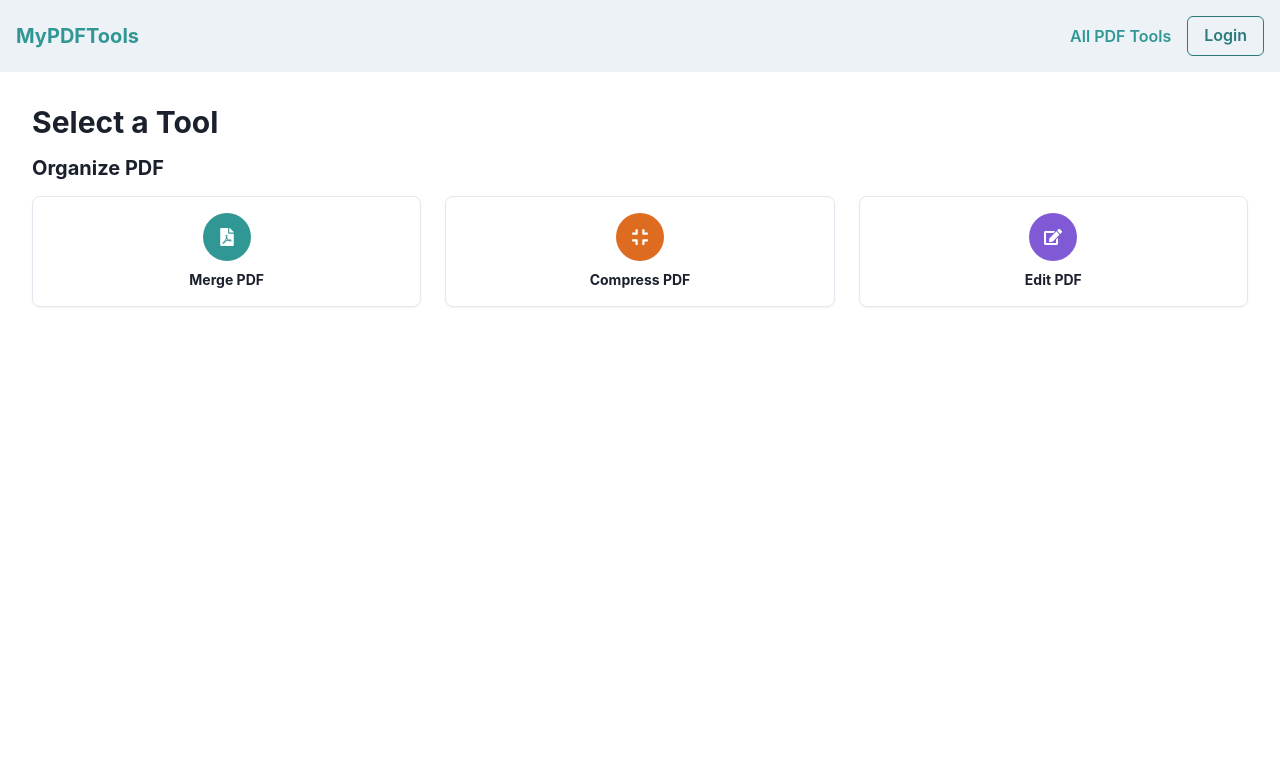
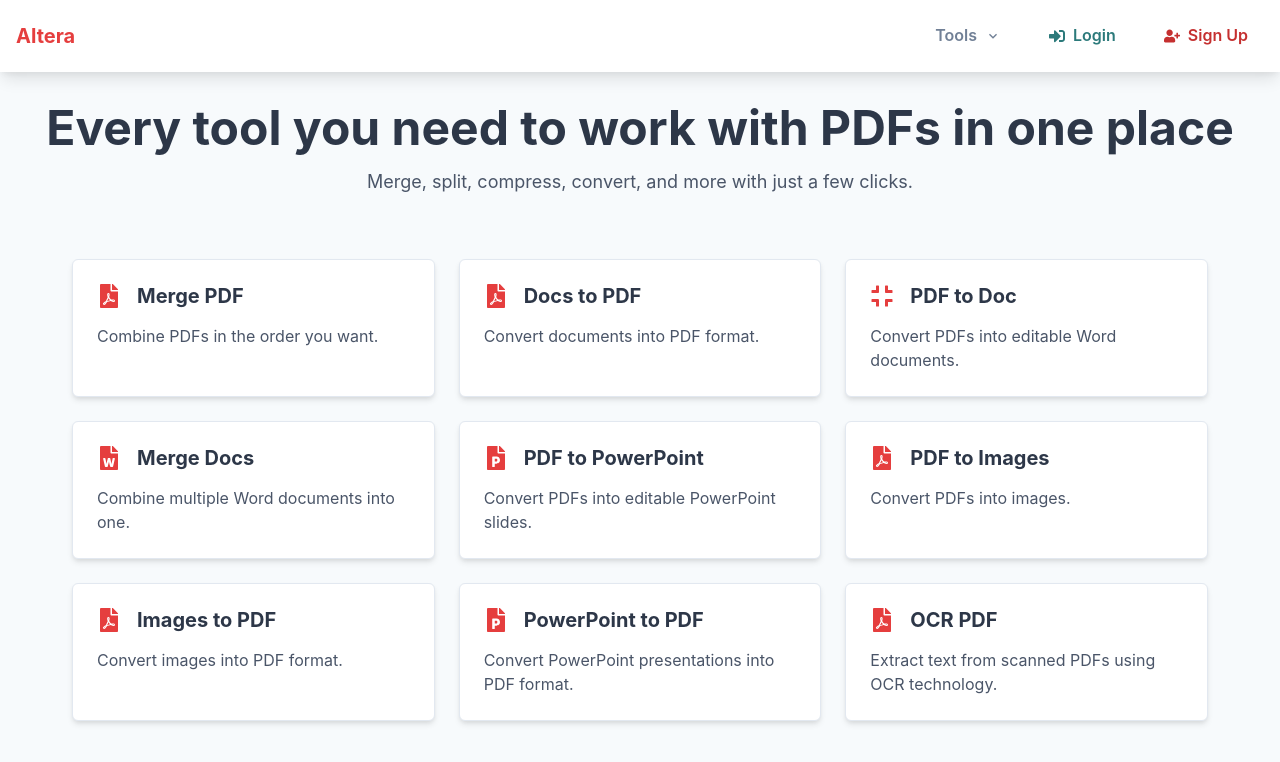
Before and after one commit to iesxz-c/Altera, a React (Vite) app in the folder Client/Altera/: page / in a window 1280 px wide. Shown: the top 762 px of the page. Built offline with nearby package versions, Linux system fonts and the light colour scheme.

Commit message:
"Added @chakra-ui/icons dependency, updated Home component with new layout and features, and refactored code to use Chakra UI components"

```diff
--- a/Client/Altera/package.json
+++ b/Client/Altera/package.json
@@ -10,6 +10,7 @@
     "preview": "vite preview"
   },
   "dependencies": {
+    "@chakra-ui/icons": "^2.2.4",
     "@chakra-ui/react": "^2.10.3",
     "@emotion/react": "^11.13.3",
     "@emotion/styled": "^11.13.0",
--- a/Client/Altera/src/components/Home.jsx
+++ b/Client/Altera/src/components/Home.jsx
@@ -1,123 +1,139 @@
-import React from 'react';
 import {
   Box,
   Flex,
+  Text,
   Heading,
-  Spacer,
-  Button,
-  HStack,
-  VStack,
   Grid,
   GridItem,
-  IconButton,
-  Text,
+  Button,
+  Icon,
+  Menu,
+  MenuButton,
+  MenuList,
+  MenuItem,
 } from '@chakra-ui/react';
-import { FaFilePdf, FaCompress, FaEdit } from 'react-icons/fa';
+import { useState } from 'react';
+import { FaFilePdf, FaCompress, FaFileWord, FaFilePowerpoint } from 'react-icons/fa';
+import { FaSignInAlt, FaUserPlus } from 'react-icons/fa';
+import { ChevronDownIcon } from '@chakra-ui/icons';
+import { useNavigate } from 'react-router-dom';
 
-const Home = () => {
+const tools = [
+  { name: 'Merge PDF', description: 'Combine PDFs in the order you want.', icon: FaFilePdf, path: '/merge-pdf' },
+  { name: 'Docs to PDF', description: 'Convert documents into PDF format.', icon: FaFilePdf, path: '/docs-to-pdf' },
+  { name: 'PDF to Doc', description: 'Convert PDFs into editable Word documents.', icon: FaCompress, path: '/pdf-to-doc' },
+  { name: 'Merge Docs', description: 'Combine multiple Word documents into one.', icon: FaFileWord, path: '/merge-docs' },
+  { name: 'PDF to PowerPoint', description: 'Convert PDFs into editable PowerPoint slides.', icon: FaFilePowerpoint, path: '/pdf-to-powerpoint' },
+  { name: 'PDF to Images', description: 'Convert PDFs into images.', icon: FaFilePdf, path: '/pdf-to-images' },
+  { name: 'Images to PDF', description: 'Convert images into PDF format.', icon: FaFilePdf, path: '/images-to-pdf' },
+  { name: 'PowerPoint to PDF', description: 'Convert PowerPoint presentations into PDF format.', icon: FaFilePowerpoint, path: '/powerpoint-to-pdf' },
+  { name: 'OCR PDF', description: 'Extract text from scanned PDFs using OCR technology.', icon: FaFilePdf, path: '/ocr-pdf' },
+];
+
+const App = () => {
+  const [isOpen, setIsOpen] = useState(false);
+  const navigate = useNavigate();
+
+  const handleNavigation = (path) => {
+    navigate(path);
+  };
+
   return (
-    <Box>
-      {/* Header */}
-      <Flex bg="gray.100" p={4} align="center">
-        <Heading size="md" color="teal.500">
-          MyPDFTools
-        </Heading>
-        <Spacer />
-        <HStack spacing={4}>
-          <Button variant="link" color="teal.500">
-            All PDF Tools
-          </Button>
-          <Button variant="outline" colorScheme="teal">
+    <Box bg="gray.50" minH="100vh">
+
+      <Flex as="header" justify="space-between" align="center" p="4" bg="white" shadow="lg">
+
+        <Text
+          fontSize="xl"
+          fontWeight="bold"
+          color="red.500"
+          cursor="pointer"
+          _hover={{ color: "red.900", transform: "scale(1.05)" }}
+          onClick={() => navigate('/')}
+        >
+          Altera
+        </Text>
+
+
+        <Flex gap="4" align="center">
+
+          <Menu isOpen={isOpen}>
+            <MenuButton
+              as={Button}
+              rightIcon={<ChevronDownIcon />}
+              colorScheme="none"
+              variant="ghost"
+              color="gray.500"
+              onMouseEnter={() => setIsOpen(true)}
+              onMouseLeave={() => {
+                setTimeout(() => setIsOpen(false), 2000);
+              }}
+            >
+              Tools
+            </MenuButton>
+            <MenuList>
+              {tools.map((tool, index) => (
+                <MenuItem
+                  key={index}
+                  icon={<Icon as={tool.icon} />}
+                  onClick={() => handleNavigation(tool.path)}
+                >
+                  {tool.name}
+                </MenuItem>
+              ))}
+            </MenuList>
+          </Menu>
+
+          {/* Login and Sign Up Buttons */}
+          <Button leftIcon={<FaSignInAlt />} colorScheme="teal" variant="ghost" onClick={() => navigate('/login')}>
             Login
           </Button>
-        </HStack>
+          <Button leftIcon={<FaUserPlus />} colorScheme="red" variant="ghost" onClick={() => navigate('/sign-up')}>
+            Sign Up
+          </Button>
+        </Flex>
       </Flex>
 
-      {/* Main Content */}
-      <Box p={8}>
-        <Heading size="lg" mb={4}>
-          Select a Tool
+
+      <Box textAlign="center" p="8">
+        <Heading as="h1" size="2xl" mb="4" color="gray.700">
+          Every tool you need to work with PDFs in one place
         </Heading>
+        <Text fontSize="lg" color="gray.600">
+          Merge, split, compress, convert, and more with just a few clicks.
+        </Text>
+      </Box>
 
-        {/* Categories */}
-        <Box mb={8}>
-          <Heading size="md" mb={4}>
-            Organize PDF
-          </Heading>
-          <Grid templateColumns="repeat(auto-fit, minmax(150px, 1fr))" gap={6}>
-            <GridItem>
-              <VStack
-                p={4}
-                borderWidth={1}
-                borderRadius="lg"
-                boxShadow="sm"
-                bg="white"
-                align="center"
-                spacing={2}
-              >
-                <IconButton
-                  icon={<FaFilePdf />}
-                  aria-label="Merge PDF"
-                  isRound
-                  size="lg"
-                  colorScheme="teal"
-                />
-                <Text fontSize="sm" fontWeight="bold">
-                  Merge PDF
-                </Text>
-              </VStack>
-            </GridItem>
 
-            <GridItem>
-              <VStack
-                p={4}
-                borderWidth={1}
-                borderRadius="lg"
-                boxShadow="sm"
-                bg="white"
-                align="center"
-                spacing={2}
-              >
-                <IconButton
-                  icon={<FaCompress />}
-                  aria-label="Compress PDF"
-                  isRound
-                  size="lg"
-                  colorScheme="orange"
-                />
-                <Text fontSize="sm" fontWeight="bold">
-                  Compress PDF
-                </Text>
-              </VStack>
-            </GridItem>
-
-            <GridItem>
-              <VStack
-                p={4}
-                borderWidth={1}
-                borderRadius="lg"
-                boxShadow="sm"
-                bg="white"
-                align="center"
-                spacing={2}
-              >
-                <IconButton
-                  icon={<FaEdit />}
-                  aria-label="Edit PDF"
-                  isRound
-                  size="lg"
-                  colorScheme="purple"
-                />
-                <Text fontSize="sm" fontWeight="bold">
-                  Edit PDF
-                </Text>
-              </VStack>
-            </GridItem>
-          </Grid>
-        </Box>
-      </Box>
+      <Grid
+        templateColumns={["1fr", "repeat(2, 1fr)", "repeat(3, 1fr)"]}
+        gap="6"
+        p="8"
+        maxW="1200px"
+        mx="auto"
+      >
+        {tools.map((tool, index) => (
+          <GridItem
+            key={index}
+            p="6"
+            borderWidth="1px"
+            borderRadius="md"
+            bg="white"
+            shadow="md"
+            _hover={{ transform: "scale(1.05)", shadow: "lg", transition: "0.3s ease-in-out" }}
+            cursor="pointer"
+            onClick={() => handleNavigation(tool.path)}
+          >
+            <Flex align="center" mb="4">
+              <Icon as={tool.icon} w="6" h="6" color="red.500" mr="4" aria-label={tool.name} />
+              <Heading as="h3" size="md" color="gray.700">{tool.name}</Heading>
+            </Flex>
+            <Text color="gray.600">{tool.description}</Text>
+          </GridItem>
+        ))}
+      </Grid>
     </Box>
   );
 };
 
-export default Home;
+export default App;
```
Also changed, not shown: 1 other file (tests, documents, lock files or other folders).
